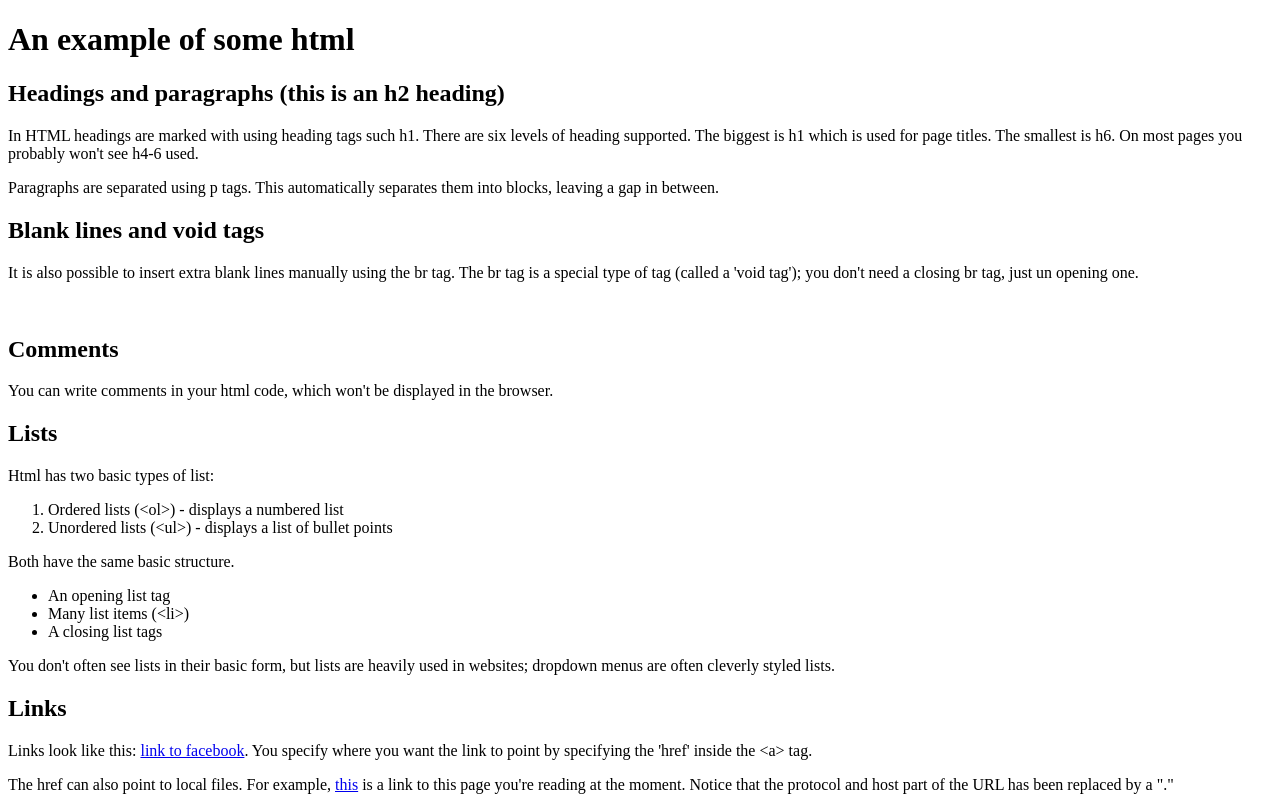
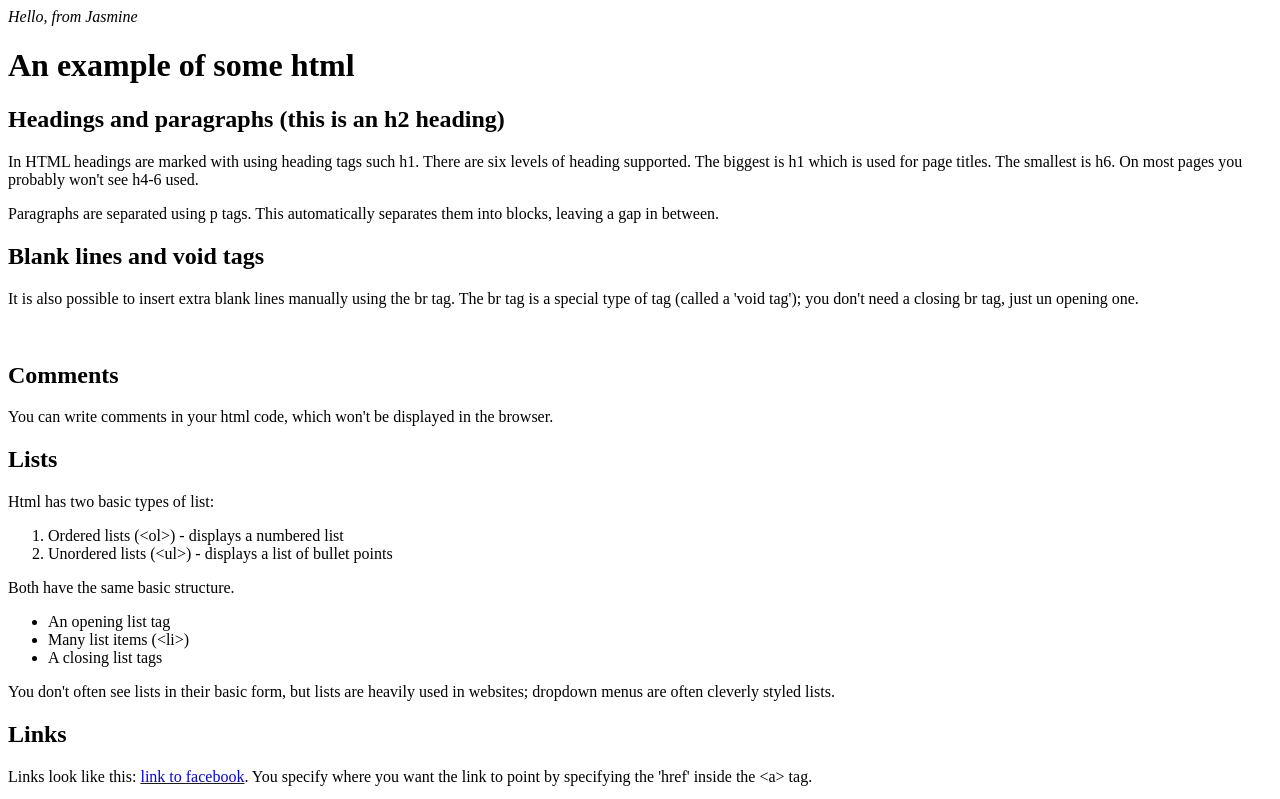
Before and after one commit to T45h/github_desktop_practice, a plain HTML site: page example.html in a window 1280 px wide. Shown: the top 799 px of the page. Drawn offline with Linux system fonts and the light colour scheme.

Commit message:
Update example.html

```diff
--- a/example.html
+++ b/example.html
@@ -2,6 +2,7 @@
 <html>
 <head>
   <title>Example HTML page</title>
+  <i>Hello, from Jasmine</i>
 </head>
 <body>
   <h1>An example of some html</h1>
```
